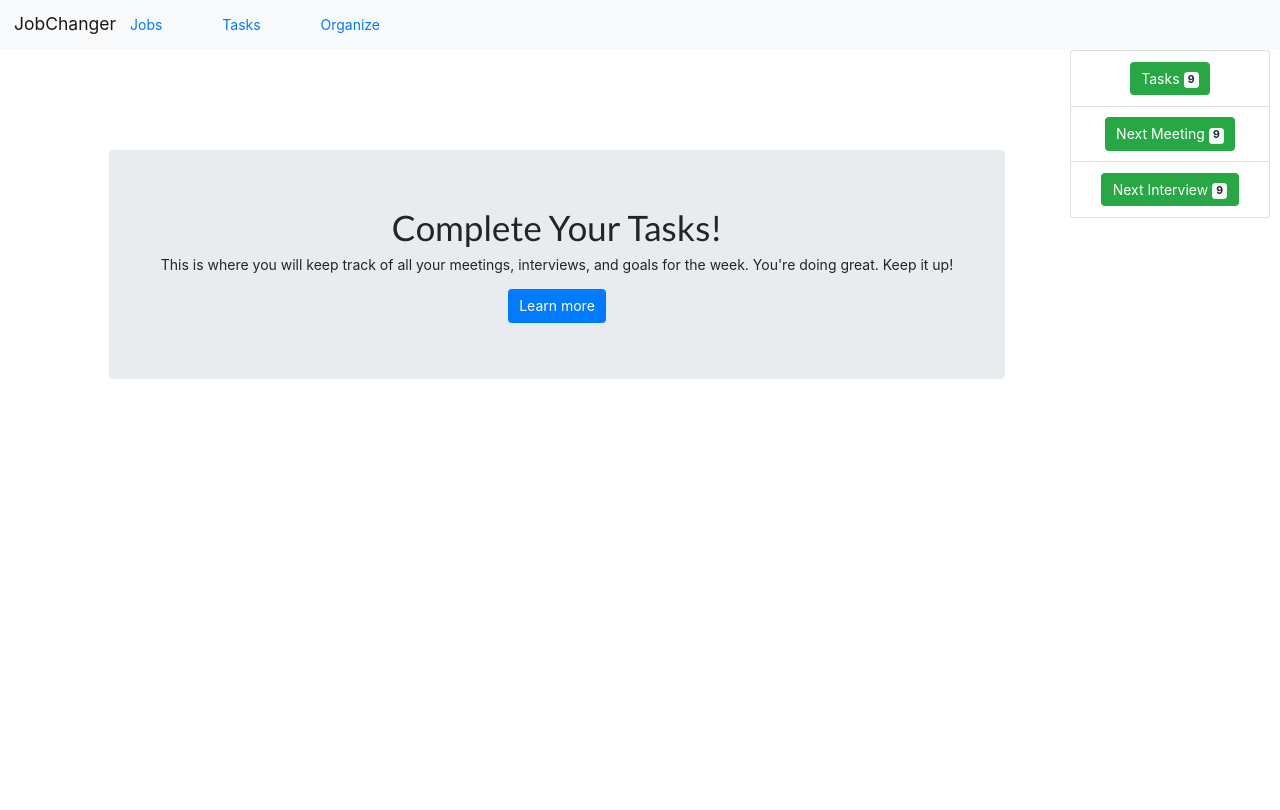
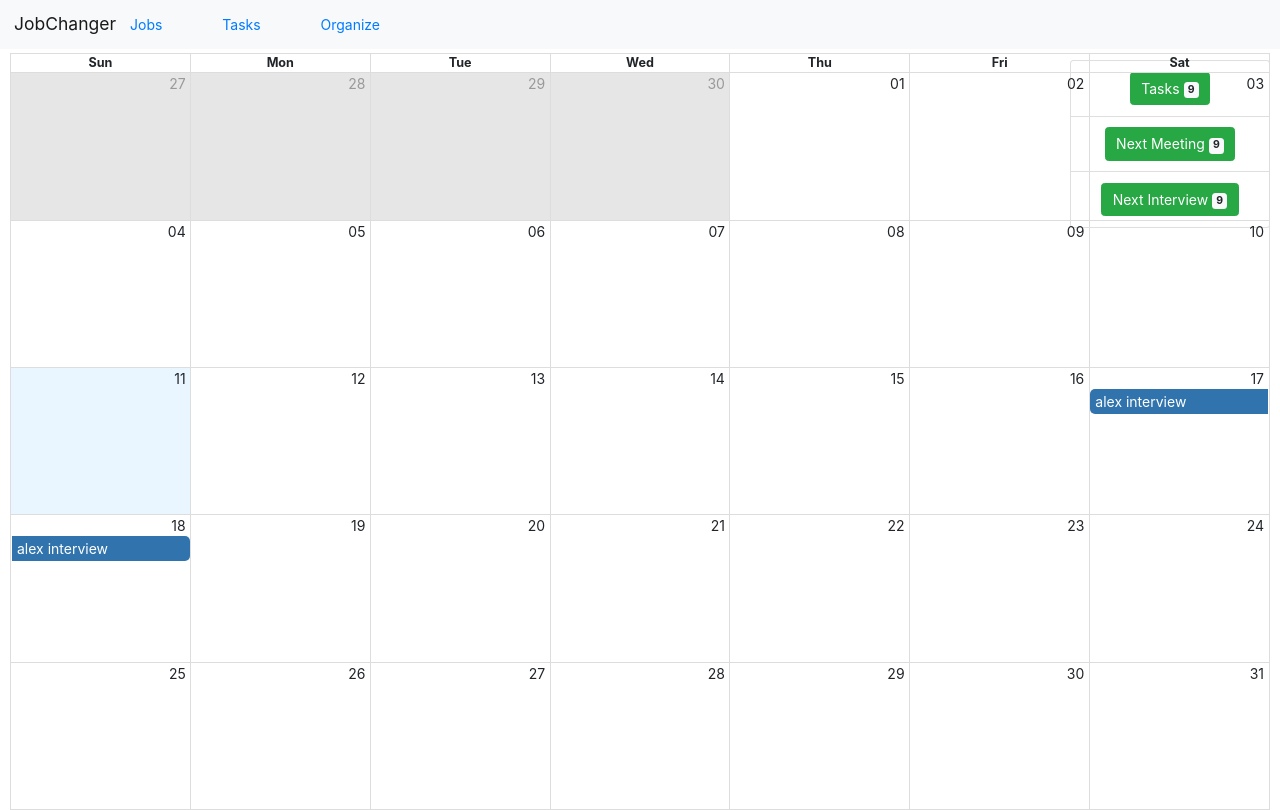
Before and after one commit to Lix311/jobchanger-front, a React (Create React App) app: page /tasks in a window 1280 px wide. Built offline with nearby package versions, Linux system fonts and the light colour scheme; no server answers.

Commit message:
cal added needs css and function

```diff
--- a/package.json
+++ b/package.json
@@ -8,7 +8,9 @@
     "@testing-library/user-event": "^7.1.2",
     "bootstrap": "^4.5.0",
     "interweave": "^12.5.0",
+    "moment": "^2.29.1",
     "react": "^16.13.1",
+    "react-big-calendar": "^0.28.1",
     "react-bootstrap": "^1.2.2",
     "react-dom": "^16.13.1",
     "react-router-dom": "^5.2.0",
--- a/src/App.css
+++ b/src/App.css
@@ -91,6 +91,10 @@
   padding: 10px;
 }
 
+.wierdcal {
+  margin-top: 200px;
+}
+
 .jumbotron {
   position: absolute;
   margin-top: 150px;
--- /dev/null
+++ b/src/Components/TaskCal.js
@@ -0,0 +1,37 @@
+import React, { Component } from 'react'
+import {Calendar, momentLocalizer} from 'react-big-calendar'
+import moment from 'moment'
+import 'react-big-calendar/lib/css/react-big-calendar.css';
+
+const localizer = momentLocalizer(moment)
+
+let dates = () => {
+    return {
+        title:'alex interview',
+        start: new Date('October 17, 2020 03:24:00'),
+        end: new Date ('October 18, 2020 03:24:00')
+    }
+}
+
+class TaskCal extends Component {
+    state = {  }
+    render() {
+        return (
+            <div style={{height: '100vh', margin: '10px'}}>
+            <Calendar
+            localizer={localizer}
+            events={
+                [{
+                    title:'alex interview',
+                    start: new Date('October 17, 2020 03:24:00'),
+                    end: new Date ('October 18, 2020 03:24:00')
+                }]}
+            startAccessor="start"
+            endAccessor="end"
+         />
+         </div>
+        );
+    }
+}
+
+export default TaskCal;
--- a/src/Containers/TaskContainer.js
+++ b/src/Containers/TaskContainer.js
@@ -2,14 +2,17 @@ import React from 'react';
 import Tasks from '../Components/Tasks'
 import Badges from '../Components/Badges'
 import TaskJumbo from '../Components/TaskJumbo'
+import TaskCal from '../Components/TaskCal'
 
 const TaskContainer = () => {
     return (
         <div>
            <Badges/>
-           <div className='taskjumbo'>
-           <TaskJumbo/>
-           </div>
+
+            <TaskCal/>
+          {/* <div className='taskjumbo'>
+            <TaskJumbo/>
+           </div> */}
 
         </div>
     );
```
Also changed, not shown: 1 other file (tests, documents, lock files or other folders).
